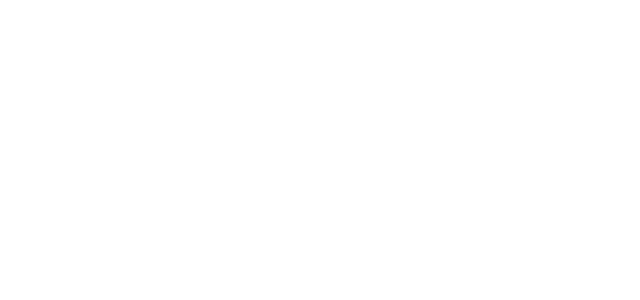
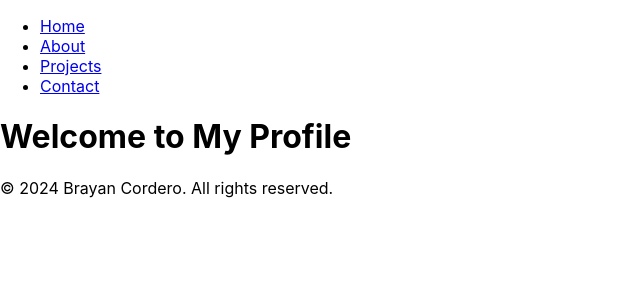
Before and after one commit to BrayanCordero/Portfolio-Website, a React (Create React App) app in the folder portfolio-website/: page / in a window 1280 px wide. Shown: the top 300 px of the page, without its empty margins (0-640 px from the left). Built offline with nearby package versions, Linux system fonts and the light colour scheme.

Commit message:
fix router issue

```diff
--- a/portfolio-website/src/App.js
+++ b/portfolio-website/src/App.js
@@ -1,13 +1,15 @@
 import React from 'react';
+import {Outlet} from 'react-router-dom'
 import Header from './components/Header';
 import Footer from './components/Footer';
 
-const App = ({ children }) => (
-  <div>
-    <Header />
-    <main>{children}</main>
-    <Footer />
-  </div>
+const App = () => (
+    <div>
+      <Header />
+      <main><Outlet /></main>
+      <Footer />
+    </div>
+
 );
 
 export default App;
--- a/portfolio-website/src/Pages/AboutPage.js
+++ b/portfolio-website/src/Pages/AboutPage.js
@@ -3,9 +3,11 @@
 
 
 const AboutPage = () => {
-    <div>
-        <About />
-    </div>
+    return (
+        <div>
+            <About />
+        </div>
+    )
 };
 
 export default AboutPage;
--- a/portfolio-website/src/Pages/ContactPage.js
+++ b/portfolio-website/src/Pages/ContactPage.js
@@ -3,9 +3,11 @@
 
 
 const ContactPage = () => {
-    <div>
-        <Contact />
-    </div>
+    return (
+        <div>
+            <Contact />
+        </div>
+    )
 };
 
 
--- a/portfolio-website/src/Pages/HomePage.js
+++ b/portfolio-website/src/Pages/HomePage.js
@@ -2,9 +2,11 @@
 import Home from '../components/Home'
 
 const HomePage = () => {
-    <div>
-        <Home />
-    </div>
+    return (
+        <div>
+            <Home />
+        </div>
+    )
 };
 
 export default HomePage;
--- a/portfolio-website/src/Pages/ProjectsPage.js
+++ b/portfolio-website/src/Pages/ProjectsPage.js
@@ -3,9 +3,11 @@
 
 
 const ProjectsPage = () => {
-    <div>
-        <Projects />
-    </div>
+    return (
+        <div>
+            <Projects />
+        </div>
+    )
 };
 
 export default ProjectsPage;
--- a/portfolio-website/src/components/About.js
+++ b/portfolio-website/src/components/About.js
@@ -1,9 +1,11 @@
 import React from 'react'
 
 const About = () => {
-    <div>
-        <h1>About Me</h1>
-    </div>
+    return (
+        <div>
+            <h1>About Me</h1>
+        </div>
+    )
 }
 
 export default About;
--- a/portfolio-website/src/components/Contact.js
+++ b/portfolio-website/src/components/Contact.js
@@ -1,9 +1,11 @@
 import React from 'react'
 
 const Contact = () => {
-    <div>
-        <h1>Contact Me</h1>
-    </div>
+    return (
+        <div>
+            <h1>Contact Me</h1>
+        </div>
+    )
 };
 
 
--- a/portfolio-website/src/components/Footer.js
+++ b/portfolio-website/src/components/Footer.js
@@ -1,9 +1,10 @@
 import React from 'react'
 
 const Footer = () => {
+return(
     <footer>
         <p>&copy; 2024 Brayan Cordero. All rights reserved. </p>
-    </footer>
+    </footer>)
 };
 
 
--- a/portfolio-website/src/components/Header.js
+++ b/portfolio-website/src/components/Header.js
@@ -2,6 +2,7 @@
 import { Link } from 'react-router-dom'
 
 const Header = () => {
+    return(
         <header>
             <nav>
                 <ul>
@@ -12,6 +13,7 @@
                 </ul>
             </nav>
         </header>
+    )
 };
 
 
--- a/portfolio-website/src/components/Home.js
+++ b/portfolio-website/src/components/Home.js
@@ -1,9 +1,11 @@
 import React from 'react';
 
 const Home = () => {
-    <div>
-        <h1>Welcome to My Profile</h1>
-    </div>
+    return (
+        <div>
+            <h1>Welcome to My Profile</h1>
+        </div>
+    )
 };
 
 export default Home;
--- a/portfolio-website/src/components/Projects.js
+++ b/portfolio-website/src/components/Projects.js
@@ -1,9 +1,11 @@
 import React from 'react';
 
 const Projects = () => {
-    <div>
-        <h1>My Projects</h1>
-    </div>
+    return (
+        <div>
+            <h1>My Projects</h1>
+        </div>
+    )
 }
 
 export default Projects;
--- a/portfolio-website/src/routes.js
+++ b/portfolio-website/src/routes.js
@@ -16,15 +16,15 @@
             element: <HomePage />,
         },
         {
-            path: 'about',
+            path: '/about',
             element: <AboutPage />,
         },
         {
-            path: 'portfolio',
+            path: '/projects',
             element: <ProjectsPage />,
         },
         {
-            path: 'contact',
+            path: '/contact',
             element: <ContactPage />,
         },
         ],
```
Lines whose indentation alone changed are shown as unchanged.
